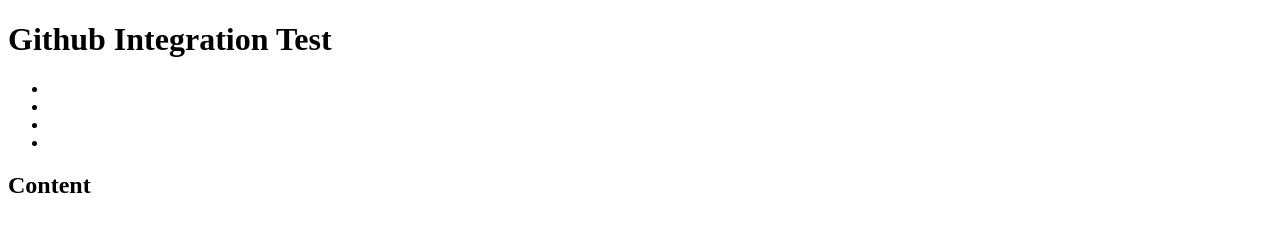
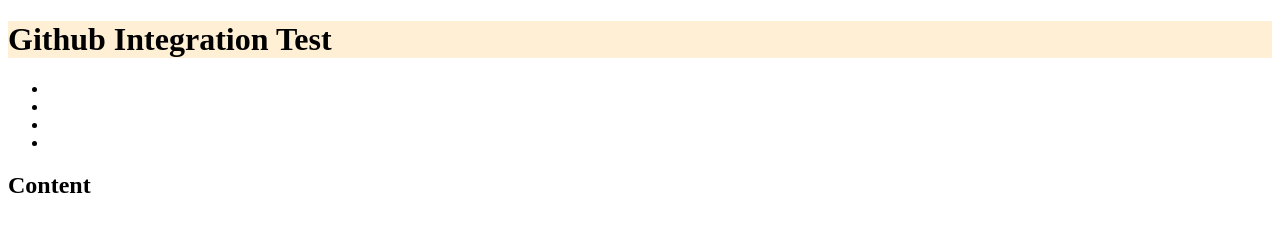
Before and after one commit to karleene/githubIntegrationTest, a plain HTML site: page index.html in a window 1280 px wide. Drawn offline with Linux system fonts and the light colour scheme.

Commit message:
added h1 background color

```diff
--- a/index.html
+++ b/index.html
@@ -5,6 +5,13 @@
     <meta http-equiv="X-UA-Compatible" content="IE=edge">
     <meta name="viewport" content="width=device-width, initial-scale=1.0">
     <title>Github Integration Test</title>
+
+    <style>
+        h1 {
+            background-color: papayawhip;
+        }
+    </style>
+
 </head>
 <body>
     <h1>Github Integration Test</h1>
```
